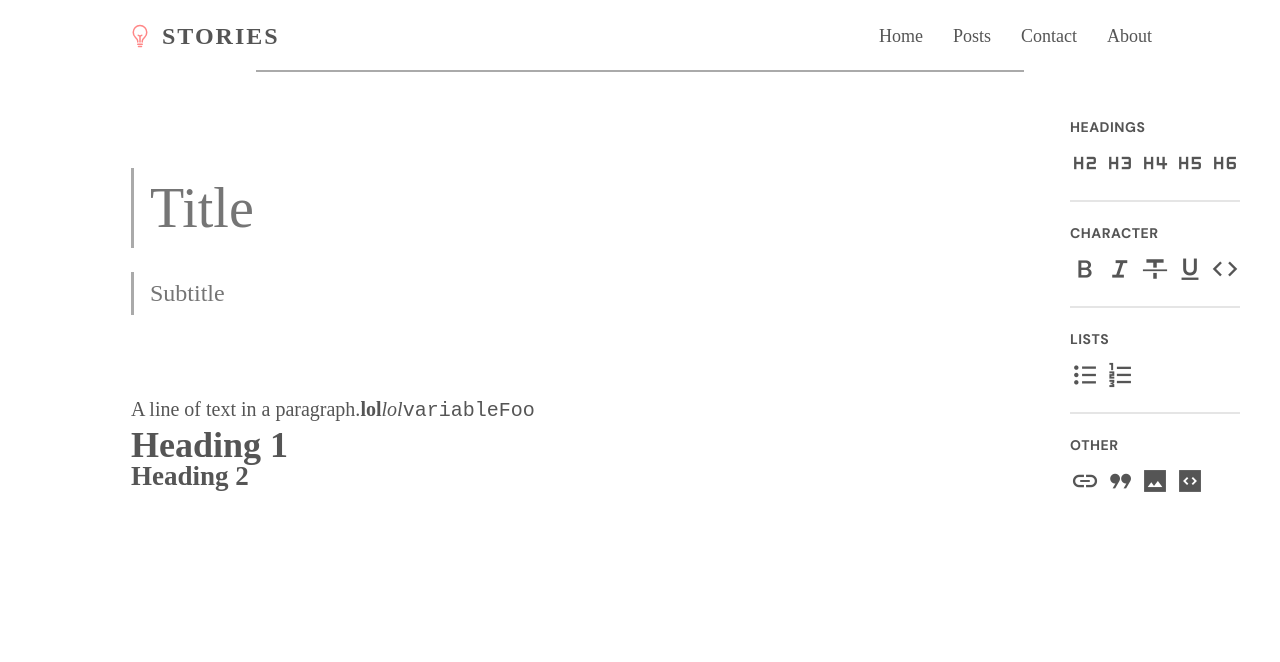
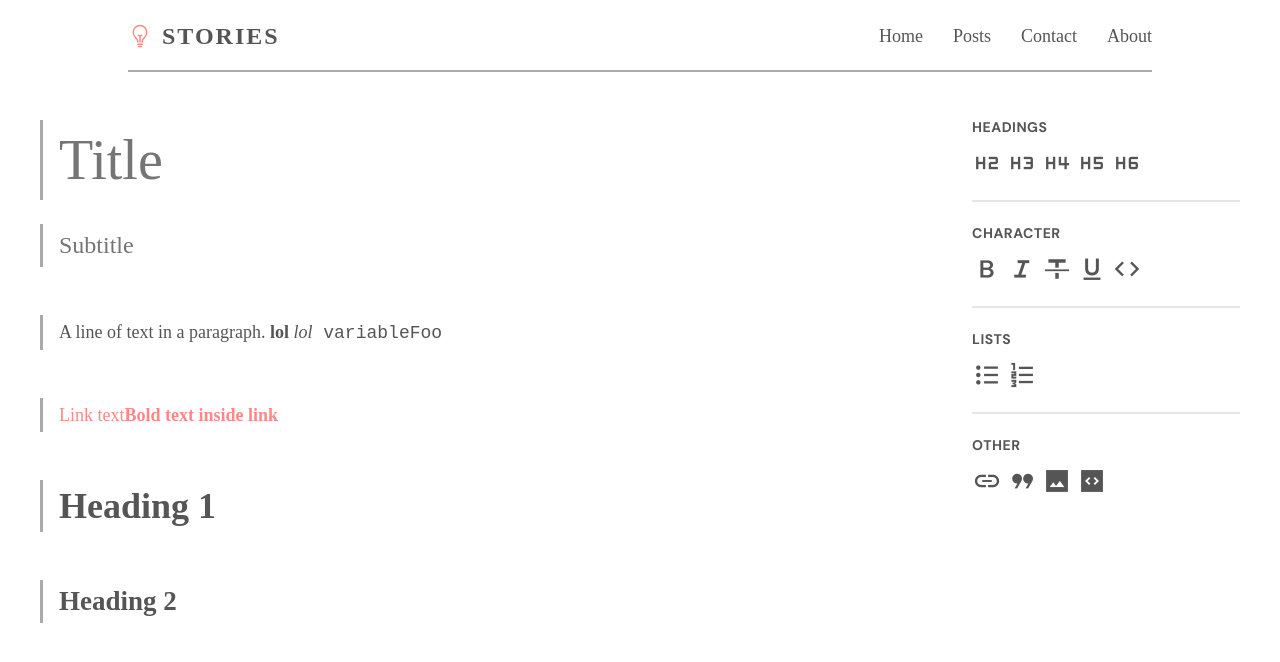
Before and after one commit to randomemer/disrobe-blog-frontend, a React (Vite) app: page /write in a window 1280 px wide. Shown: the top 662 px of the page. Built offline with nearby package versions, Linux system fonts and the light colour scheme; no server answers; a web font is replaced by a local one.

Commit message:
editor layout changes and add, remove links feature

```diff
--- a/package.json
+++ b/package.json
@@ -12,6 +12,7 @@
 		"deep-equal": "^2.1.0",
 		"firebase": "^9.14.0",
 		"ionicons": "^6.0.4",
+		"is-hotkey": "^0.2.0",
 		"path-browserify": "^1.0.1",
 		"react": "^18.2.0",
 		"react-dom": "^18.2.0",
--- a/src/components/header/style.scss
+++ b/src/components/header/style.scss
@@ -1,16 +1,21 @@
 @use "@/assets/styles/general";
+
+:root {
+	--app-header-height: 7.2rem;
+}
 
 .header {
 	position: sticky;
 	max-width: 80%;
 	top: 0;
+	z-index: 1;
 
 	display: flex;
 	align-items: center;
 	justify-content: space-between;
 
 	margin: 0 auto;
-	height: 7.2rem;
+	height: var(--app-header-height);
 
 	background-color: white;
 
@@ -21,7 +26,8 @@
 		bottom: 0;
 		left: 0;
 		right: 0;
-		width: 75%;
+		// width: 75%;
+		width: 100%;
 		margin: 0 auto;
 		height: 2px;
 	}
--- a/src/routes/write/article-editor/index.jsx
+++ b/src/routes/write/article-editor/index.jsx
@@ -1,18 +1,28 @@
-import { useEffect } from "react";
+import { useEffect, useCallback } from "react";
 import { Editable, useSlate } from "slate-react";
 import { renderLeaf, renderElement } from "./modules/rendering";
+import { KeyBindings } from "./modules/utils";
 
 export default function ArticleEditable() {
-	const slate = useSlate();
+	const editor = useSlate();
 
+	const { isInline } = editor;
+	editor.isInline = (element) => {
+		return element.type === "link" ? true : isInline(element);
+	};
 	useEffect(() => {
-		console.log(slate);
+		console.table(editor);
 	});
+
+	const onKeyDown = useCallback(
+		(event) => KeyBindings.onKeyDown(editor, event),
+		[editor]
+	);
 
 	return (
 		<Editable
 			className="slate-editor"
-			onChange={(ev) => console.log(ev)}
+			onKeyDown={onKeyDown}
 			renderElement={renderElement}
 			renderLeaf={renderLeaf}
 		/>
--- a/src/routes/write/article-editor/modules/rendering.jsx
+++ b/src/routes/write/article-editor/modules/rendering.jsx
@@ -10,6 +10,13 @@ export function renderElement(props) {
 				<p className="paragraph" {...attributes}>
 					{children}
 				</p>
+			);
+
+		case "link":
+			return (
+				<a {...attributes} href={element.url} className="link	">
+					{children}
+				</a>
 			);
 
 		case "h1":
--- a/src/routes/write/article-editor/modules/utils.js
+++ b/src/routes/write/article-editor/modules/utils.js
@@ -1,4 +1,5 @@
-import { Editor } from "slate";
+import { Editor, Element, Range, Transforms } from "slate";
+import isHotkey from "is-hotkey";
 
 export function getActiveStyles(editor) {
 	return new Set(Object.keys(Editor.marks(editor) ?? {}));
@@ -12,3 +13,65 @@ export function toggleStyle(editor, style) {
 		Editor.addMark(editor, style, true);
 	}
 }
+
+export function toggleLink(editor) {
+	if (!isLinkNodeAtSelection(editor, editor.selection)) {
+		const isSectionCollapsed = Range.isCollapsed(editor.selection);
+		if (isSectionCollapsed) {
+			// nothing is selected currently
+			Transforms.insertNodes(
+				editor,
+				{
+					type: "link",
+					url: "#",
+					children: [{ text: "link" }],
+				},
+				{ at: editor.selection }
+			);
+		} else {
+			// there is a selection spanning some node(s), so wrap with a link
+			Transforms.wrapNodes(
+				editor,
+				{ type: "link", url: "#", children: [{ text: "" }] },
+				{ split: true, at: editor.selection }
+			);
+		}
+	} else {
+		// find the nearest ancestor element of type link and unwrap its nodes
+		Transforms.unwrapNodes(editor, {
+			match: (n) => Element.isElement(n) && n.type === "link",
+		});
+	}
+}
+
+export function isLinkNodeAtSelection(editor, selection) {
+	if (selection == null) return false;
+
+	return (
+		Editor.above(editor, {
+			at: selection,
+			match: (n) => n.type === "link",
+		}) != null
+	);
+}
+
+export const KeyBindings = {
+	onKeyDown: (editor, event) => {
+		if (isHotkey("mod+b", event)) {
+			toggleStyle(editor, "bold");
+			return;
+		}
+		if (isHotkey("mod+i", event)) {
+			toggleStyle(editor, "italic");
+			return;
+		}
+		if (isHotkey("mod+c", event)) {
+			toggleStyle(editor, "code");
+			return;
+		}
+		if (isHotkey("mod+u", event)) {
+			toggleStyle(editor, "underline");
+			return;
+		}
+	},
+};
--- a/src/routes/write/article-toolbar/index.jsx
+++ b/src/routes/write/article-toolbar/index.jsx
@@ -1,9 +1,12 @@
 import classNames from "classnames";
-import { useSlateStatic } from "slate-react";
-import { getActiveStyles, toggleStyle } from "../article-editor/modules/utils";
+import { useSlate } from "slate-react";
+import {
+	getActiveStyles,
+	isLinkNodeAtSelection,
+	toggleLink,
+	toggleStyle,
+} from "../article-editor/modules/utils";
 import "./style.scss";
-
-const sections = [{}];
 
 const characterStyles = [
 	{ style: "bold", icon: "format_bold" },
@@ -16,7 +19,7 @@ const characterStyles = [
 export default function ArticleToolbar(props) {
 	const { selection, previousSelection } = props;
 
-	const editor = useSlateStatic();
+	const editor = useSlate();
 
 	return (
 		<div className="article-toolbar">
@@ -56,7 +59,14 @@ export default function ArticleToolbar(props) {
 			<div className="toolbar-section">
 				<span className="section-title">Other</span>
 				<div className="section-buttons">
-					<MenuButton iconName="link" />
+					<MenuButton
+						iconName="link"
+						isActive={isLinkNodeAtSelection(
+							editor,
+							editor.selection
+						)}
+						onMouseDown={() => toggleLink(editor)}
+					/>
 					<MenuButton iconName="format_quote" />
 					<MenuButton iconName="image" />
 					<MenuButton iconName="code_blocks" />
--- a/src/routes/write/index.jsx
+++ b/src/routes/write/index.jsx
@@ -12,9 +12,22 @@ const example = [
 		type: "paragraph",
 		children: [
 			{ text: "A line of text in a paragraph." },
-			{ text: "lol", bold: true },
-			{ text: "lol", italic: true },
-			{ text: "variableFoo", code: true },
+			{ text: " lol", bold: true },
+			{ text: " lol", italic: true },
+			{ text: " variableFoo", code: true },
+		],
+	},
+	{
+		type: "paragraph",
+		children: [
+			{
+				type: "link",
+				url: "https://www.google.com",
+				children: [
+					{ text: "Link text" },
+					{ text: "Bold text inside link", bold: true },
+				],
+			},
 		],
 	},
 	{
@@ -43,13 +56,13 @@ export default function Write(props) {
 	return (
 		<Fragment>
 			<AppHeader />
-			<div id="app">
+			<div id="write-app">
 				<Slate
 					editor={editor}
 					value={content}
 					onChange={onChangeHandler}
 				>
-					<main className="app-main">
+					<main className="article-area">
 						<input
 							className="form-input"
 							type="text"
--- a/src/routes/write/style.scss
+++ b/src/routes/write/style.scss
@@ -1,8 +1,23 @@
 @use "@/assets/styles/general";
 
-main {
+#write-app {
+	width: 100%;
 	max-width: 120rem;
-	margin: 4.8rem auto;
+	margin: 0 auto;
+
+	display: flex;
+	gap: 4.8rem;
+
+	.article-area {
+		margin-top: 4.8rem;
+	}
+
+	.article-toolbar {
+		width: 32rem;
+		height: 100%;
+		position: sticky;
+		top: calc(var(--app-header-height) + 4.8rem);
+	}
 }
 
 .form-input {
@@ -27,36 +42,25 @@ main {
 	}
 }
 
-.textarea-container {
-	display: grid;
+.slate-editor {
+	font-size: 1.8rem;
 
-	textarea,
-	.textarea-replica {
-		grid-area: 1 / 1 / 2 / 2;
-		font-size: 1.8rem;
+	&:focus {
+		box-shadow: none;
 	}
 
-	textarea {
-		display: block;
-		overflow: hidden;
-		resize: none;
+	& > * {
+		// background-color: aquamarine;
+		padding: 0.8rem 1.6rem;
+		border-left: solid 3px #aaa;
+		margin-bottom: 4.8rem;
+
+		&:focus {
+			border-color: general.$primary-color;
+		}
 	}
 
-	.textarea-replica {
-		width: 100%;
-		padding: 0.8rem 1.6rem;
-		white-space: pre-wrap;
-		border-left: solid 3px #aaa;
-
-		visibility: hidden;
-		pointer-events: none;
-
-		&::after {
-			content: attr(data-replicated-value) " ";
-		}
+	.link {
+		color: general.$primary-color;
 	}
 }
-
-.slate-editor {
-	font-size: 1.8rem;
-}
```
Also changed, not shown: 1 other file (tests, documents, lock files or other folders).
